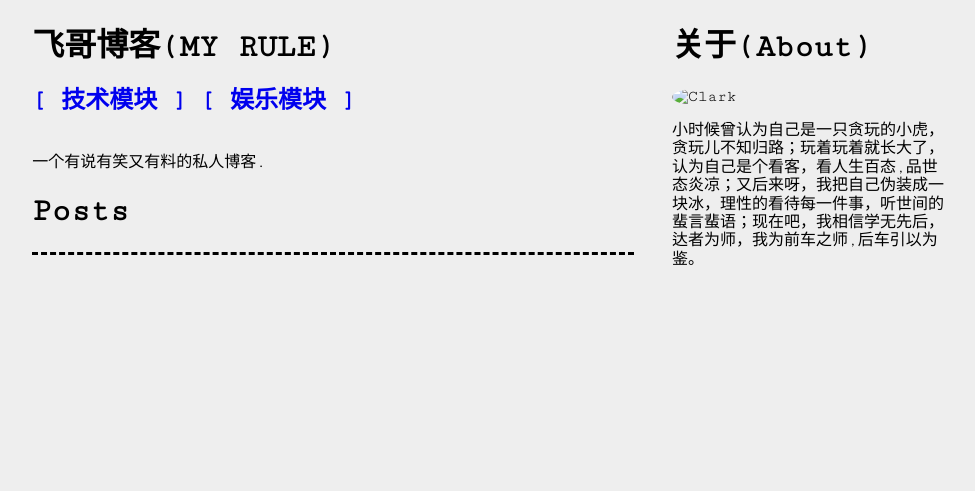
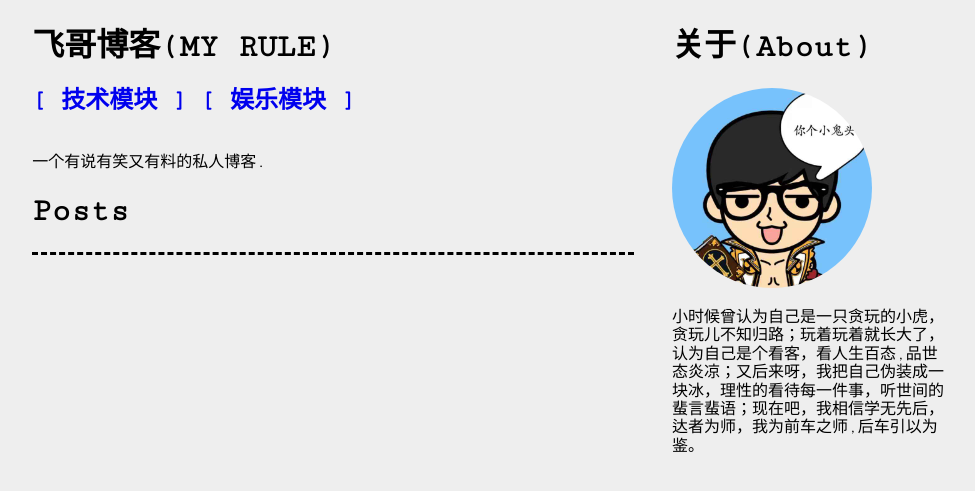
Before and after one commit to my-irule/github-page, a Jekyll site: the page built from ente.html, in a window 1280 px wide. Shown: the top 491 px of the page, without its empty margins (147-1122 px from the left). Built offline with Jekyll 4.4.1, drawn with Linux system fonts in a browser that asks for light colours; nearby versions of some CDN libraries.

Commit message:
Update sidebar.html

```diff
--- a/_includes/sidebar.html
+++ b/_includes/sidebar.html
@@ -1,7 +1,7 @@
 <div class="col-1">
     <div class="side-board">
         <h1>关于(About)</h1>
-        <img class="about" src="{{ site.image }}"
+        <img class="about" src="/{{ site.image }}"
                     alt="Clark"/>
         <p class="lead">{{ site.about }}</p>
     </div>
```
